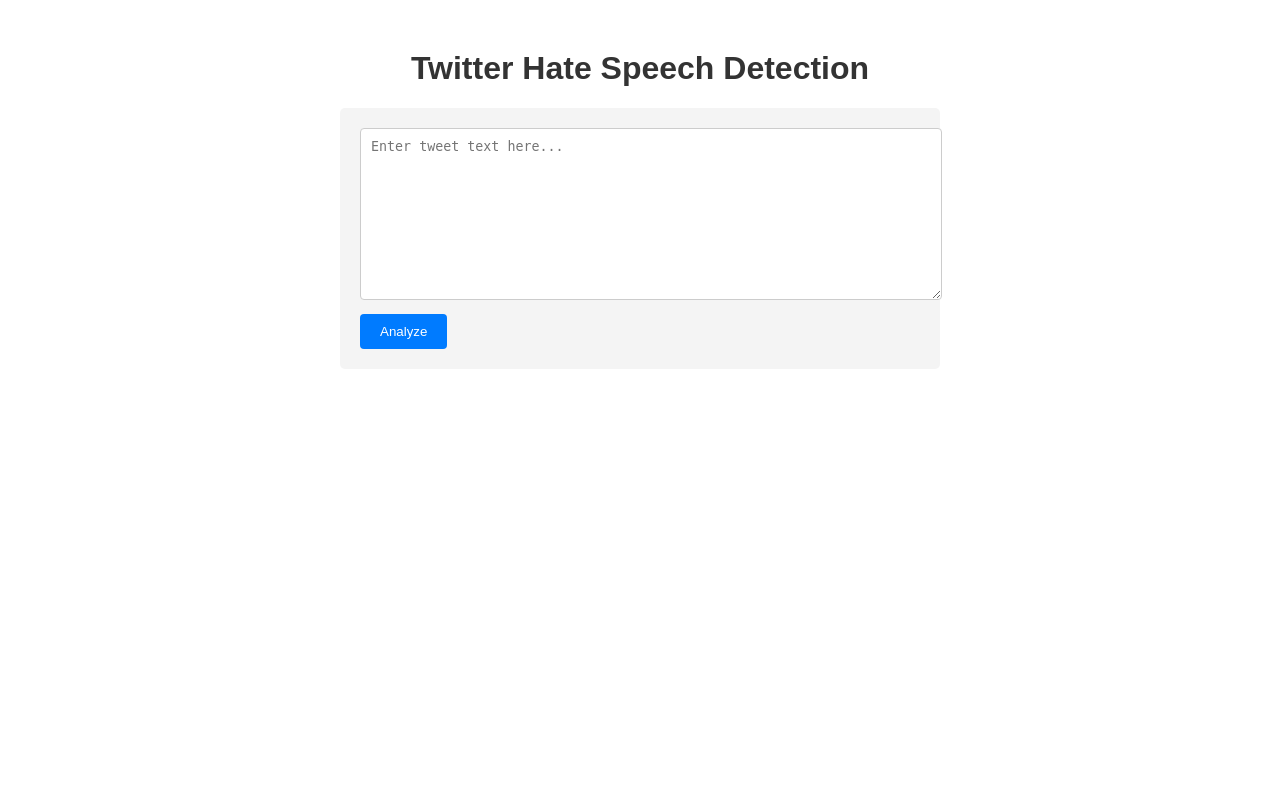
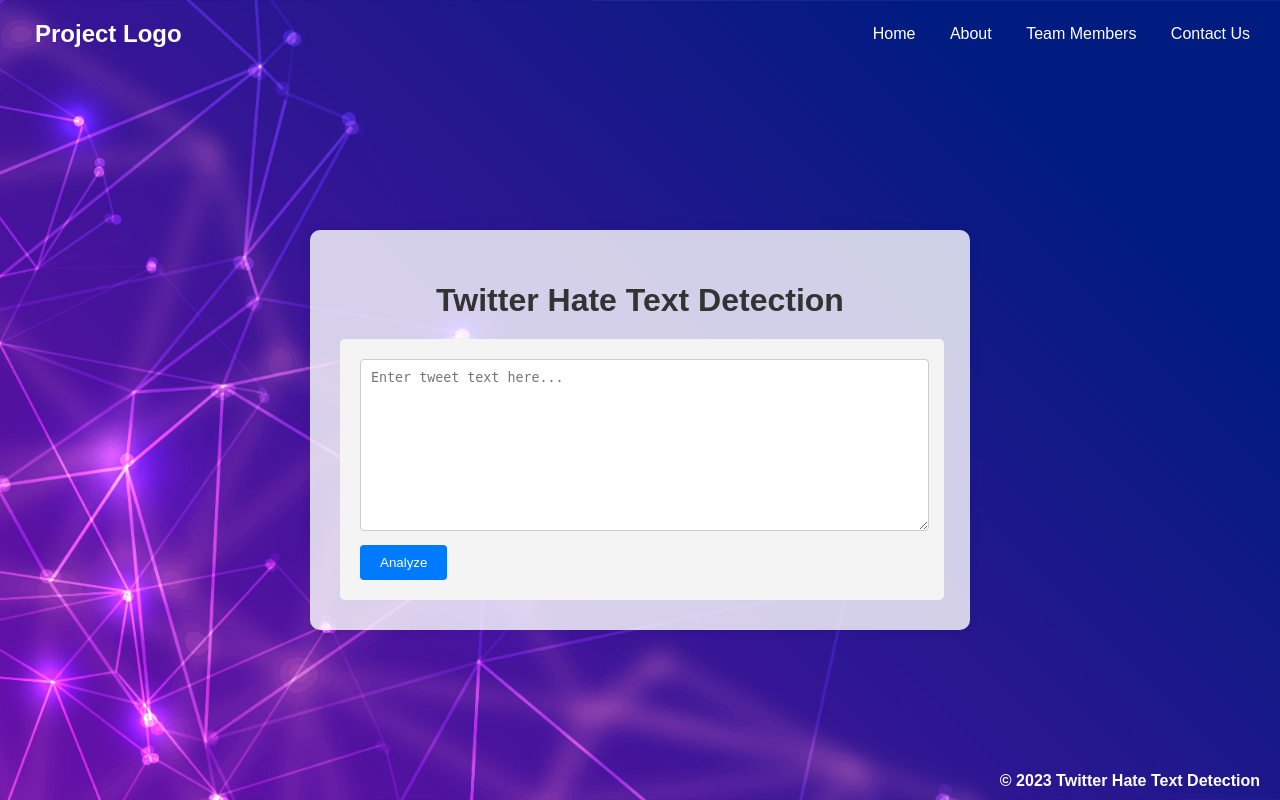
Before and after one commit to KIET-CAI-D2-2025/CAI-D2-T22, a Flask app: page / in a window 1280 px wide. Run offline with Flask 3, Linux system fonts and the light colour scheme; parts of the project's set-up code (start-up, migrations or seed data) failed here and were passed over.

Commit message:
css updated and background pic added

```diff
--- a/app.py
+++ b/app.py
@@ -9,7 +9,8 @@
 from sklearn.linear_model import LogisticRegression
 import joblib
 
-app = Flask(__name__)
+app = Flask(__name__, static_folder='templates', static_url_path='')
+
 
 # Initialize tokenizer
 tokenizer = TweetTokenizer(preserve_case=True)
--- a/templates/index.html
+++ b/templates/index.html
@@ -5,23 +5,37 @@
     <style>
         body {
             font-family: Arial, sans-serif;
-            margin: 50px;
+            margin: 0;
+            height: 100vh;
+            display: flex;
+            justify-content: center;
+            align-items: center;
+            background: url('./23831.png') no-repeat center center fixed;
+            background-size: cover;
+            overflow: hidden;
         }
         .container {
             max-width: 600px;
-            margin: 0 auto;
+            width: 100%;
+            background: rgba(255, 255, 255, 0.8);
+            padding: 30px;
+            border-radius: 10px;
+            box-shadow: 0 0 10px rgba(0, 0, 0, 0.1);
+            margin-top: 60px;
         }
         h1 {
             text-align: center;
             color: #333;
+            margin-bottom: 20px;
         }
         form {
+            width: 94%;
             background: #f4f4f4;
             padding: 20px;
             border-radius: 5px;
         }
         textarea {
-            width: 100%;
+            width: 97%;
             height: 150px;
             padding: 10px;
             margin-bottom: 10px;
@@ -39,15 +53,86 @@
         button:hover {
             background: #0056b3;
         }
+        footer {
+            text-align: end;
+            padding: 10px;
+            color: #ffffff;
+            position: fixed;
+            bottom: 0;
+            width: 100%;
+            border-top: none;
+            font-weight: bolder;
+            padding-right: 50px;
+        }
+        nav {
+            padding: 20px 20px;
+            padding-right: 50px;
+            text-align: center;
+            position: fixed;
+            top: 0;
+            width: 100%;
+            display: flex;
+            justify-content: space-between;
+            align-items: center;
+            background: none;
+            box-shadow: none;
+        }
+        .nav-logo {
+            font-size: 1.5em;
+            font-weight: bold;
+            color: #ffffff;
+            padding-left: 50px;
+        }
+        .nav-links a {
+            color: #ffffff;
+            text-decoration: none;
+            margin: 0 15px;
+        }
+        .nav-links a:hover {
+            text-decoration: underline;
+        }
+        .loader {
+            border: 16px solid #f3f3f3;
+            border-radius: 50%;
+            border-top: 16px solid #007bff;
+            width: 100px;
+            height: 100px;
+            animation: spin 1s linear infinite;
+            display: none;
+            margin: 0 auto;
+        }
+        @keyframes spin {
+            0% { transform: rotate(0deg); }
+            100% { transform: rotate(360deg); }
+        }
     </style>
+    <script>
+        function showLoader() {
+            document.getElementById('loader').style.display = 'block';
+            document.getElementById('analyzeForm').style.display = 'none';
+        }
+    </script>
 </head>
 <body>
+    <nav>
+        <div class="nav-logo">Project Logo</div>
+        <div class="nav-links">
+            <a href="/">Home</a>
+            <a href="/about">About</a>
+            <a href="/team">Team Members</a>
+            <a href="/contact">Contact Us</a>
+        </div>
+    </nav>
     <div class="container">
-        <h1>Twitter Hate Speech Detection</h1>
-        <form action="/predict" method="POST">
+        <h1>Twitter Hate Text Detection</h1>
+        <form id="analyzeForm" action="/predict" method="POST" onsubmit="showLoader()">
             <textarea name="text" placeholder="Enter tweet text here..." required></textarea>
             <button type="submit">Analyze</button>
         </form>
+        <div id="loader" class="loader"></div>
     </div>
+    <footer>
+        &copy; 2023 Twitter Hate Text Detection
+    </footer>
 </body>
 </html>
```
Also changed, not shown: templates/result.html (+63 -1 lines), templates/23831.png (added).
